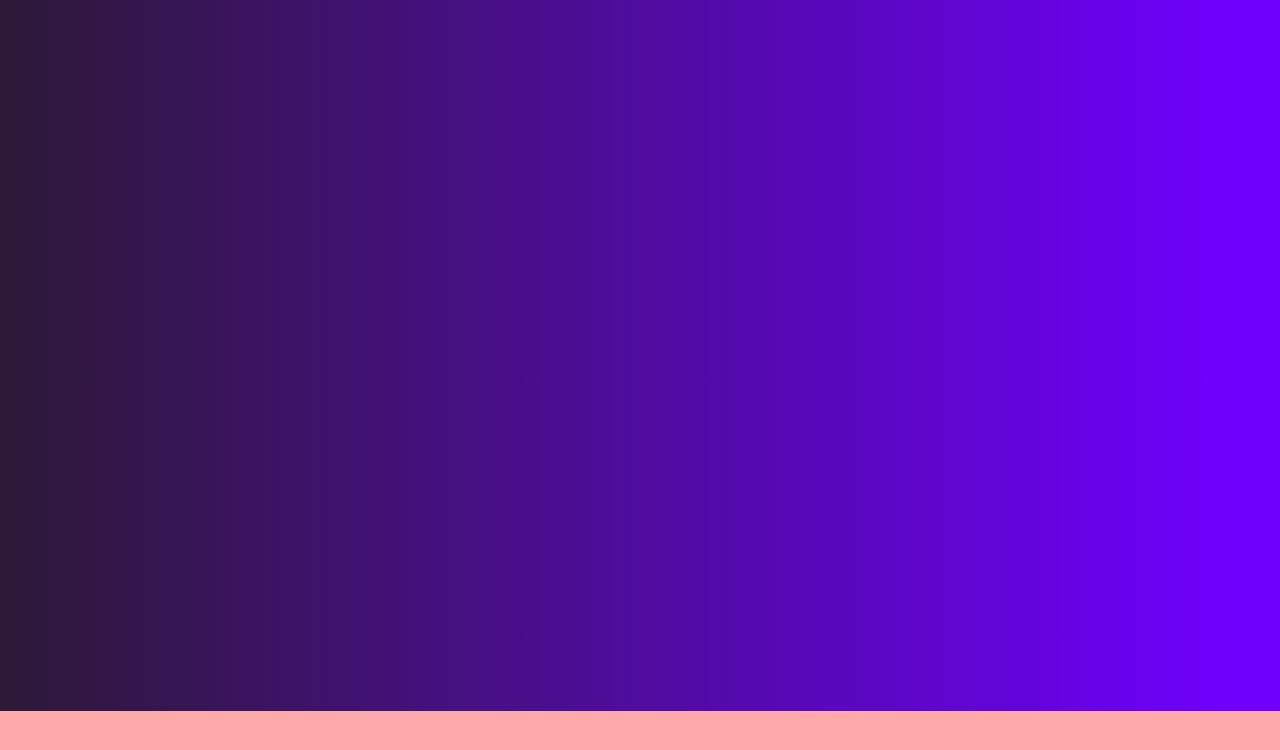
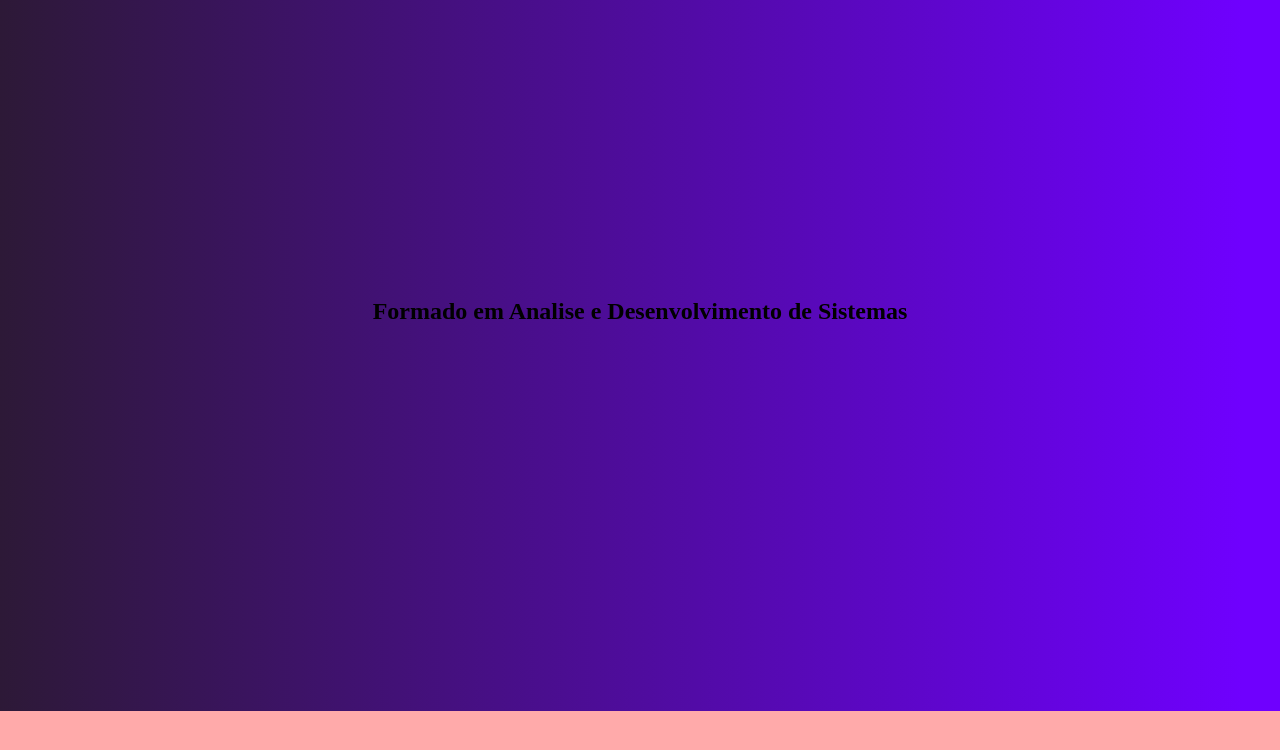
Before and after one commit to joatha/portifoliosite, a plain HTML site: page index.html in a window 1280 px wide. Shown: the part 889-1639 px from the top of the page. Drawn offline with Linux system fonts and the light colour scheme; a web font is replaced by a local one.

Commit message:
Atualizando

```diff
--- a/index.html
+++ b/index.html
@@ -50,15 +50,27 @@
                 <h1>Qualidade e Agilidade.</h1><br>
 
 
-
-
             </div>
 
 
 
         </section>
 
-        <section class="bloco" id="sobre"></section>
+        <section class="bloco" id="sobre">
+
+
+            <div class="sobremim">
+
+                <h2 id="infor">Formado em Analise e Desenvolvimento de Sistemas</h2>
+
+
+            </div>
+
+        </section>
+
+
+
+
         <section class="bloco" id="portifolio"></section>
         <section class="bloco" id="contato"></section>
         <section class="bloco" id="noticias"></section>
```
Also changed, not shown: css/style.css (line endings or trailing spaces).
